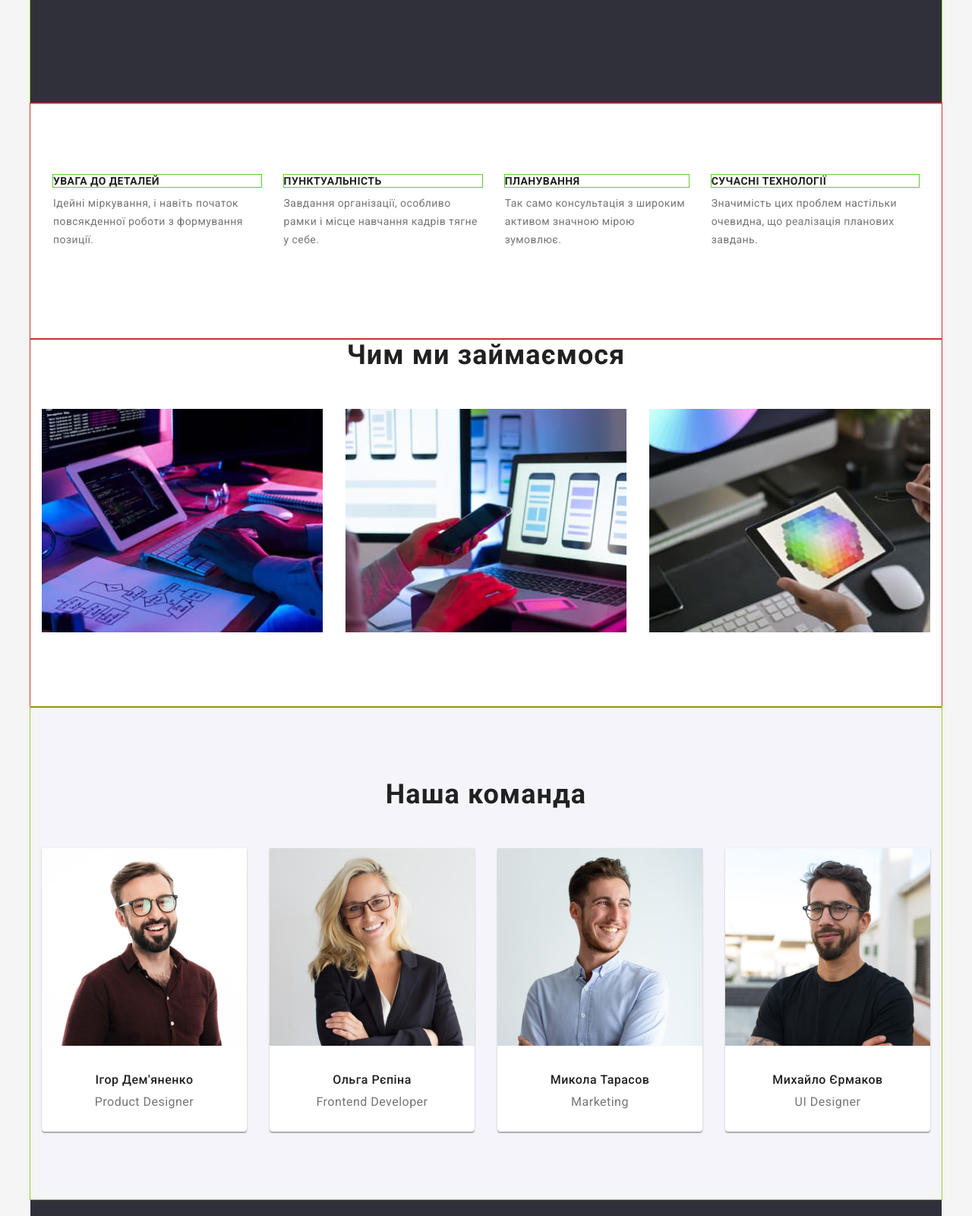
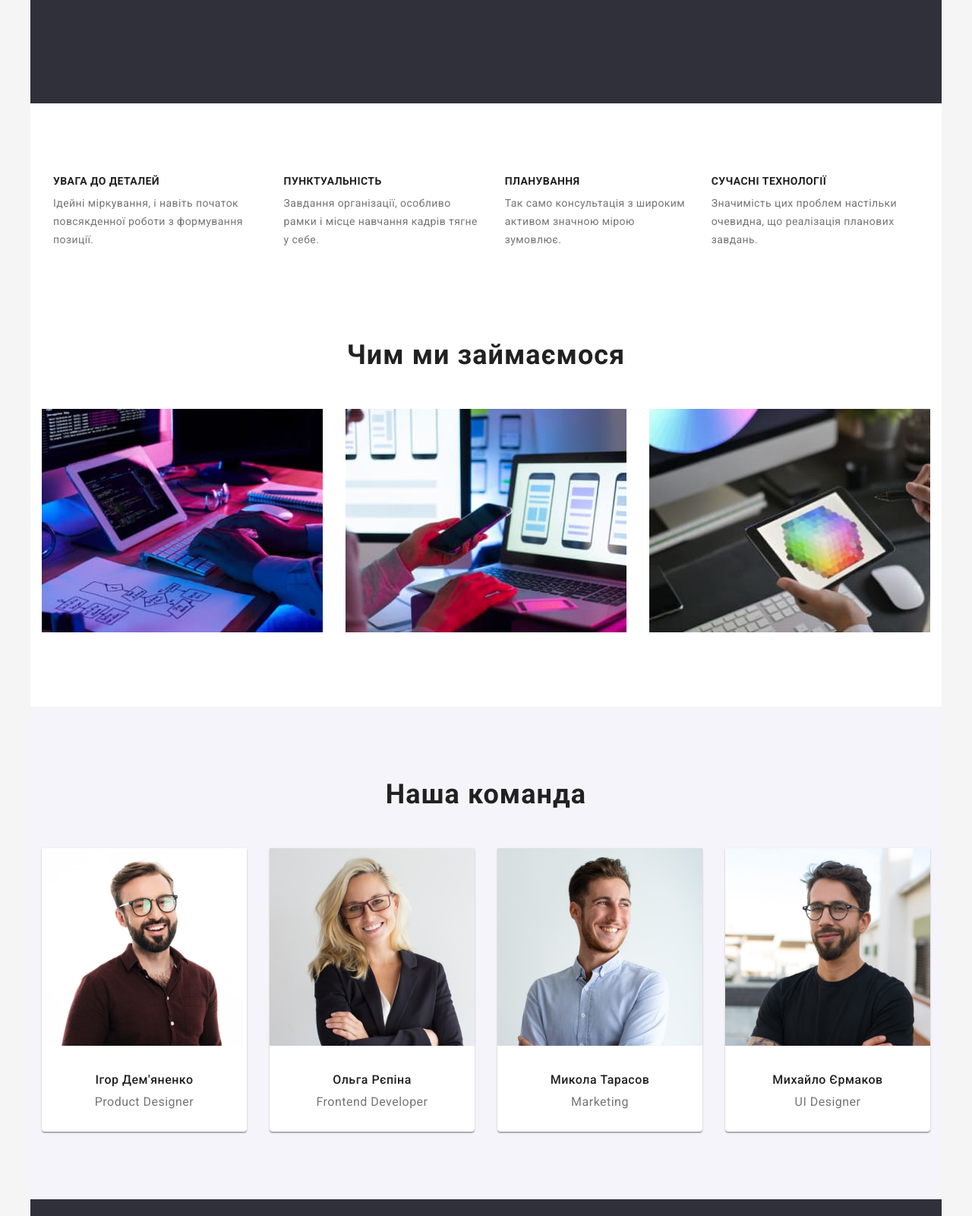
Before and after one commit to AnastasiiaOc/goit-markup-hw-03, a plain HTML site: page index.html in a window 1280 px wide. Shown: the part 560-2160 px from the top of the page at 76% size. Drawn offline with nearby package versions, Linux system fonts and the light colour scheme.

Commit message:
Homework 3 unnecessary outline deleted

```diff
--- a/css/styles.css
+++ b/css/styles.css
@@ -149,7 +149,6 @@ ul {
     padding-left: 15px;
     padding-right: 15px;
     margin: 0 auto;
-    outline: 1px solid yellowgreen;
 }
 
 .hero-title {
@@ -189,7 +188,6 @@ ul {
 
  .container-advantages{
   display: flex;
-  outline: 1px solid rgb(205, 50, 50);
   width: 1200px;
   padding-left: 15px;
   padding-right: 15px;
@@ -220,7 +218,6 @@ ul {
 
 }
 .advantages-list {
-  outline: 1px solid rgb(99, 205, 50);
   font-size: 14px;
   line-height: 1.1428;
   letter-spacing: 0.03em;
@@ -246,7 +243,6 @@ ul {
 .container-actions{
   display:flex;
   flex-direction: column;
-  outline: 1px solid rgb(205, 50, 50);
     width: 1200px;
     padding-left: 15px;
     padding-right: 15px;
@@ -290,7 +286,6 @@ ul {
     padding-left: 15px;
     padding-right: 15px;
     margin: 0 auto;
-    outline: 1px solid yellowgreen;
     background-color: var(--secondary-background-color);
 }
 
```
